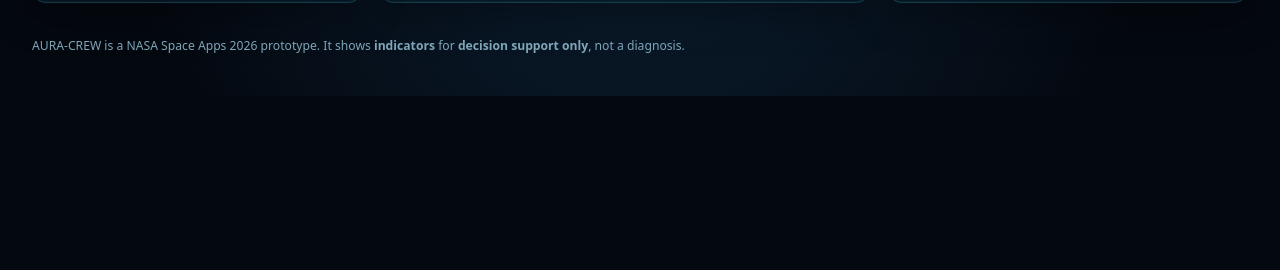
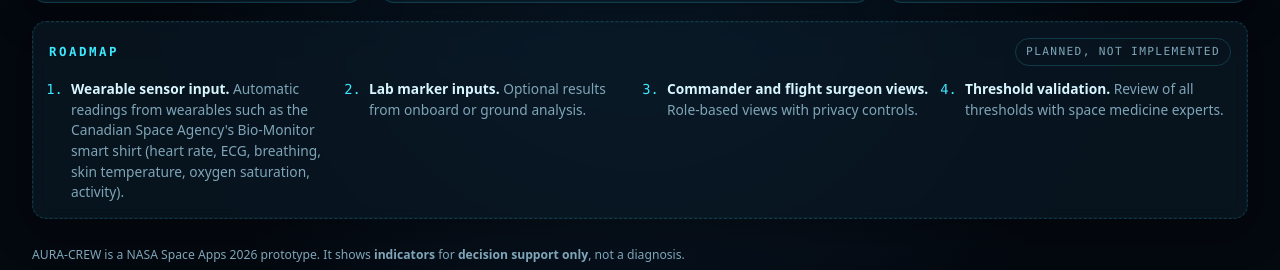
Before and after one commit to zehrai22/aura-crew, a plain HTML site: page index.html in a window 1280 px wide. Shown: the part 2596-2866 px from the top of the page. Before the commit the page ends 2692 px from the top, so only its background shows below. Drawn offline with Linux system fonts and the light colour scheme.

Commit message:
Add roadmap section (planned, not implemented)
Co-Authored-By: Claude Opus 5.5 <noreply@anthropic.com>
Claude-Session: https://claude.ai/code/session_018Amo9TXcXwsbBVtVxdnoGX

```diff
--- a/index.html
+++ b/index.html
@@ -289,6 +289,22 @@
 
   <div class="toast" id="toast" role="status" aria-live="polite"></div>
 
+  <!-- Roadmap: planned, not implemented -->
+  <section class="roadmap" aria-labelledby="roadmap-title">
+    <div class="panel">
+      <div class="panel-head">
+        <h2 id="roadmap-title">Roadmap</h2>
+        <span class="badge badge-muted">Planned, not implemented</span>
+      </div>
+      <ol class="roadmap-list">
+        <li><strong>Wearable sensor input.</strong> Automatic readings from wearables such as the Canadian Space Agency's Bio-Monitor smart shirt (heart rate, ECG, breathing, skin temperature, oxygen saturation, activity).</li>
+        <li><strong>Lab marker inputs.</strong> Optional results from onboard or ground analysis.</li>
+        <li><strong>Commander and flight surgeon views.</strong> Role-based views with privacy controls.</li>
+        <li><strong>Threshold validation.</strong> Review of all thresholds with space medicine experts.</li>
+      </ol>
+    </div>
+  </section>
+
   <footer class="footer">
     <p>AURA-CREW is a NASA Space Apps 2026 prototype. It shows <strong>indicators</strong> for <strong>decision support only</strong>, not a diagnosis.</p>
   </footer>
--- a/style.css
+++ b/style.css
@@ -650,3 +650,10 @@ button.hz-tag[aria-pressed="true"] { background: rgba(61, 232, 255, .2); box-sha
 .region { transition: opacity .3s var(--ease); }
 .region.dimmed { opacity: .22; }
 .panel-disclaimer { margin: 6px 0 0 !important; font-size: .74rem !important; font-style: italic; color: var(--text-dim) !important; }
+
+/* ---------- Roadmap ---------- */
+.roadmap { position: relative; z-index: 1; max-width: 1440px; margin: 0 auto; padding: 10px clamp(16px, 3vw, 32px) 0; }
+.roadmap .panel { border-style: dashed; }
+.roadmap-list { margin: 0; padding-left: 22px; display: grid; gap: 8px; grid-template-columns: repeat(auto-fit, minmax(240px, 1fr)); column-gap: 32px; font-size: .86rem; color: var(--text-dim); }
+.roadmap-list li::marker { color: var(--cyan); font-family: var(--mono); }
+.roadmap-list strong { color: var(--text); font-weight: 600; }
```
Also changed, not shown: 1 other file.
